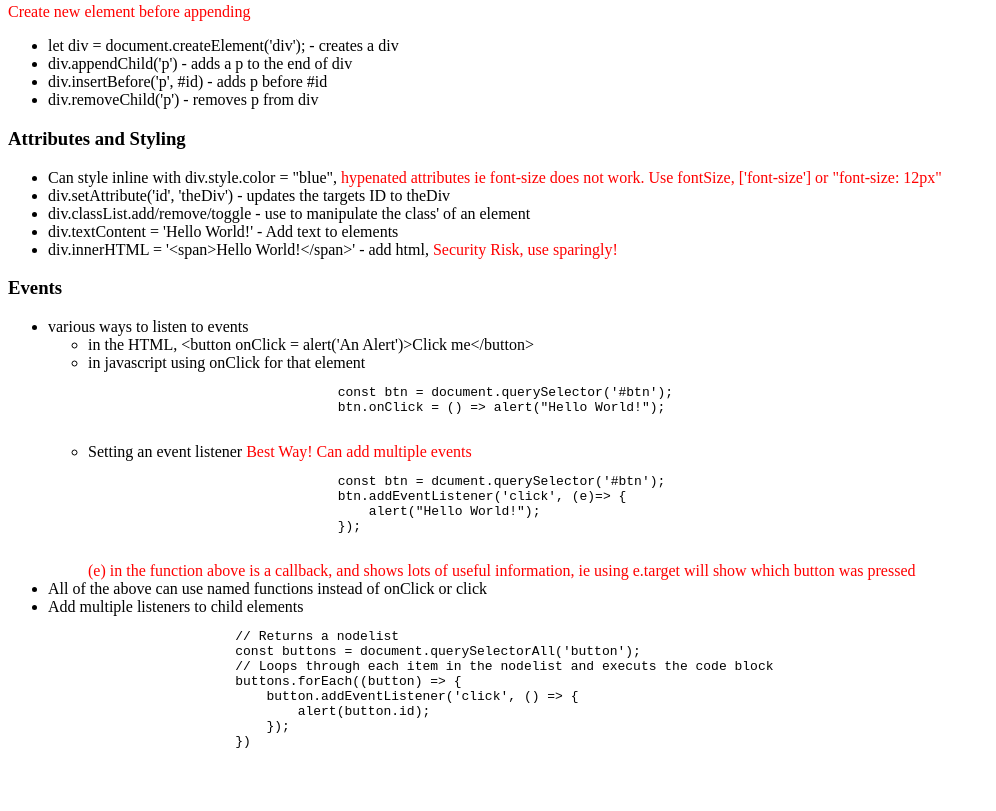
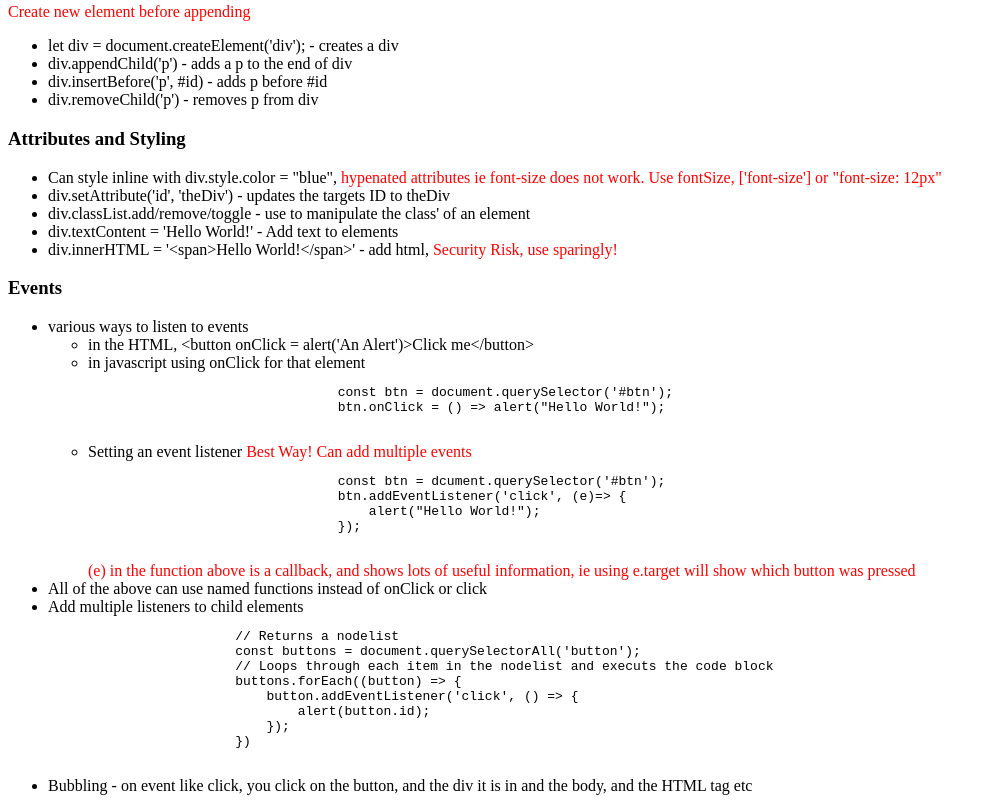
Before and after one commit to LawrenceDeacon/HTML-CSS-JS-RUBY-training, a plain HTML site: page JS/index.html in a window 1280 px wide. Shown: the part 1666-2477 px from the top of the page, without its empty margins (0-996 px from the left). Before the commit the page ends 2446 px from the top, so only its background shows below. Drawn offline with Linux system fonts and the light colour scheme.

Commit message:
Added bubbling note

```diff
--- a/JS/index.html
+++ b/JS/index.html
@@ -202,6 +202,10 @@
                         })
                     </pre>
                 </li>
+                <li>Bubbling - on event like click, you click on the button, and the div it is in
+                    and the body, and the HTML tag etc
+                </li>
+
             </ul>
         </div>
     </div>
```
